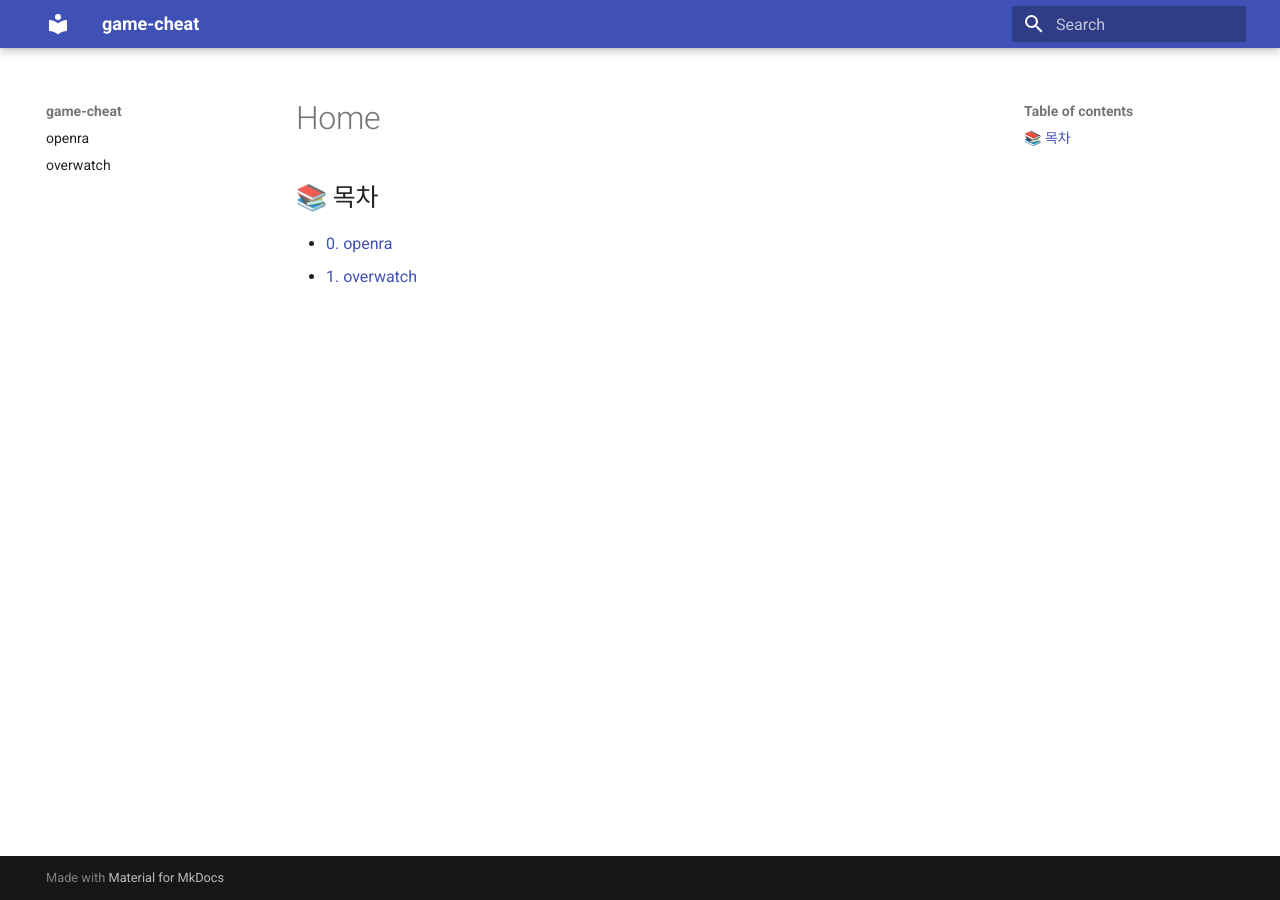
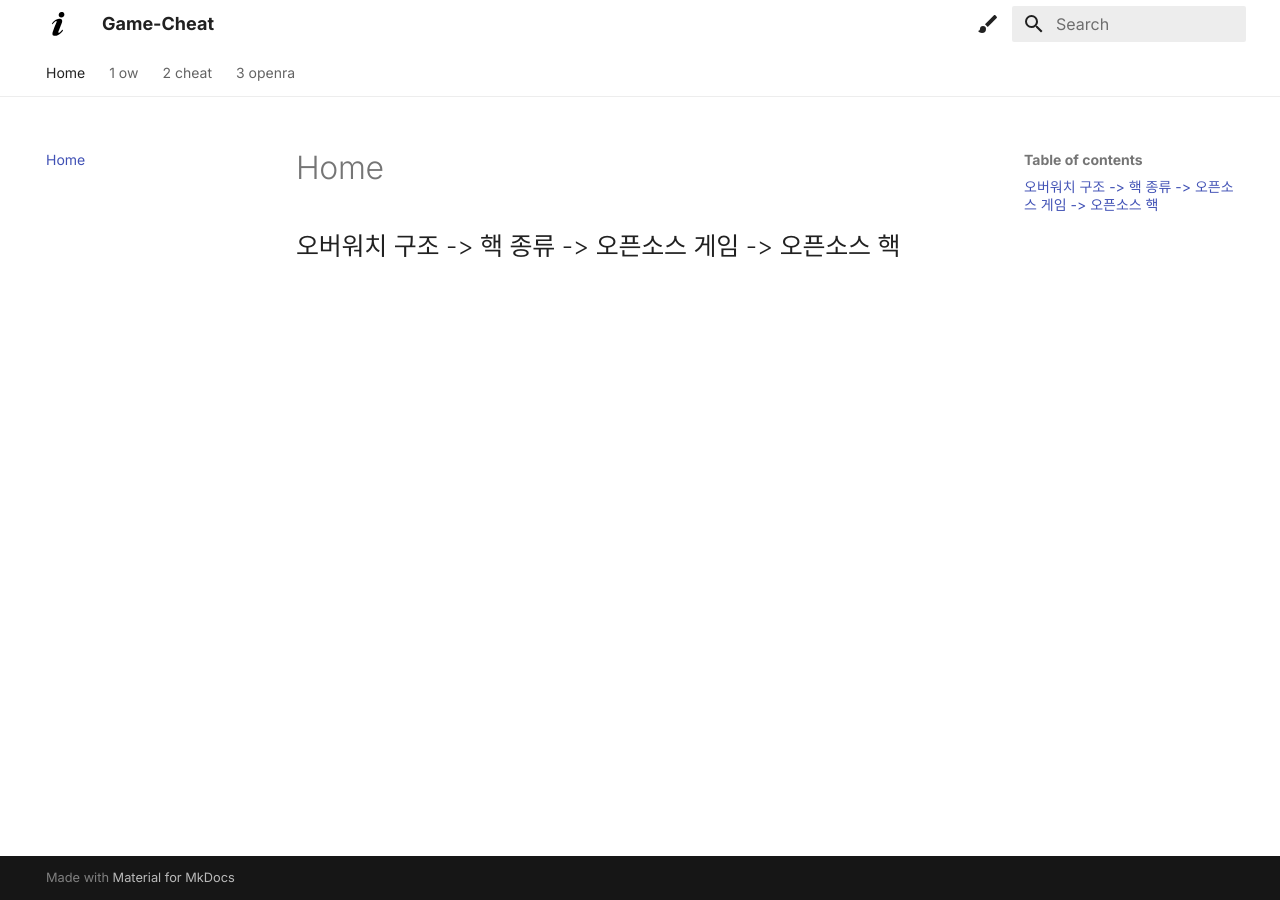
Before and after one commit to kkongnyang2/game-cheat, an MkDocs documentation site: the page built from docs/index.md, in a window 1280 px wide. Built offline with MkDocs 1.6.1 and Material for MkDocs 9.7.7, drawn with Linux system fonts in a browser that asks for light colours.

Commit message:
2025.07.08.02.59

```diff
--- a/docs/index.md
+++ b/docs/index.md
@@ -1,4 +1,3 @@
-## 📚 목차
+# Home
 
-- [0. openra](openra.md)
-- [1. overwatch](ow.md)
+## 오버워치 구조 -> 핵 종류 -> 오픈소스 게임 -> 오픈소스 핵
--- /dev/null
+++ b/docs/soft-era.css
@@ -0,0 +1,32 @@
+[data-md-color-scheme="soft"] {
+  --md-default-bg-color:        #f9f5f4;     /* 전체 기본 배경 (editor background) */
+  --md-default-fg-color:        #666d7dbb;   /* 기본 텍스트 색상 (editor foreground) */
+  --md-typeset-color:           #c29ba3;     /* 문단/본문 색상 */
+
+  --md-accent-fg-color:         #dd698c;     /* 강조 색상 (링크 등) */
+  --md-primary-fg-color:        #f7dfe8;     /* 연한 핑크 포인트 컬러 */
+  --md-typeset-a-color:         #dd698c;     /* 링크 색상 */
+
+  --md-code-bg-color:           #fff7fa;     /* 코드 블럭 배경 */
+  --md-code-fg-color:           #4a4543;     /* 코드 기본 텍스트 색상 */
+
+  --md-code-hl-keyword-color:   #c678dd;     /* 코드 키워드 (ex. `if`, `return`) */
+  --md-code-hl-function-color:  #61afef;     /* 함수 이름 등 */
+  --md-code-hl-string-color:    #98c4ba;     /* 문자열 */
+  --md-code-hl-constant-color:  #be88d9;     /* 숫자, 상수 등 */
+  --md-code-hl-variable-color:  #db90a7;     /* 변수, 인자 등 */
+  --md-code-hl-comment-color:   #948484;     /* 주석 */
+  --md-code-hl-punctuation-color: #4a4543d2; /* 구두점 (괄호, 연산자 등) */
+
+  --md-admonition-bg-color:     #e4bcbf33;   /* 참고/주의 박스 배경 */
+  --md-border-color:            #e3e6ed;     /* 구분선, 테두리 등 */
+  --md-selection-bg-color:      #c8bfff34;   /* 텍스트 드래그 시 배경 */
+
+  .md-typeset h2 {
+    color: #6f557388;
+  }
+
+  .md-typeset h3 {
+    color: #98c4ba;
+  }
+}
--- a/mkdocs.yml
+++ b/mkdocs.yml
@@ -1,16 +1,40 @@
-site_name: game-cheat
+site_name: Game-Cheat
+
 theme:
   name: material
-nav:                    #사이드바 목차
-  - openra: openra.md
-  - overwatch: ow.md
-docs_dir: docs          #기본값은 docs. 따라서 안써도 되지만 그냥 명시
-site_dir: site          #기본값은 site. 따라서 안써도 되지만 그냥 명시
+  logo: logo.svg
+  favicon: logo.svg
+
+  font:
+    text: Inter
+    code: "JetBrains Mono"
+
+  palette:
+    - scheme: apple          # 기본(라이트)
+      primary: white
+      accent: indigo
+      toggle:
+        icon: material/brush
+        name: Soft Era
+    - scheme: soft           # 커스텀 팔레트
+      primary: custom        # custom → CSS 변수에서 덮어씀
+      accent: custom
+      toggle:
+        icon: material/brush
+        name: Apple Classic
+
+  features:
+    - navigation.tabs           # 상단 탭 내비게이션
+    - content.code.copy         # 코드 블록 Copy 버튼
+    - header.autohide           # 스크롤 시 헤더 숨김
+
+extra:
+  homepage: ..
+
+extra_css:
+  - soft-era.css
+
 markdown_extensions:
-  - admonition
-  - toc:
-      permalink: true
-  - pymdownx.extra
-  - pymdownx.highlight
-  - pymdownx.superfences
-  - nl2br       # ← 줄바꿈 자동 처리
+  - pymdownx.extra            # 유용 기능들 모음
+  - pymdownx.highlight        # 코드 블럭 문법 강조
+  - nl2br                     # 줄바꿈 자동 처리
```
Also changed, not shown: docs/1-ow.md (renamed from docs/ow.md, +7 -20 lines), docs/2-cheat.md (added, +25 -0 lines), docs/3-openra.md (renamed from docs/openra.md, +8 -0 lines), docs/logo.svg (added).
